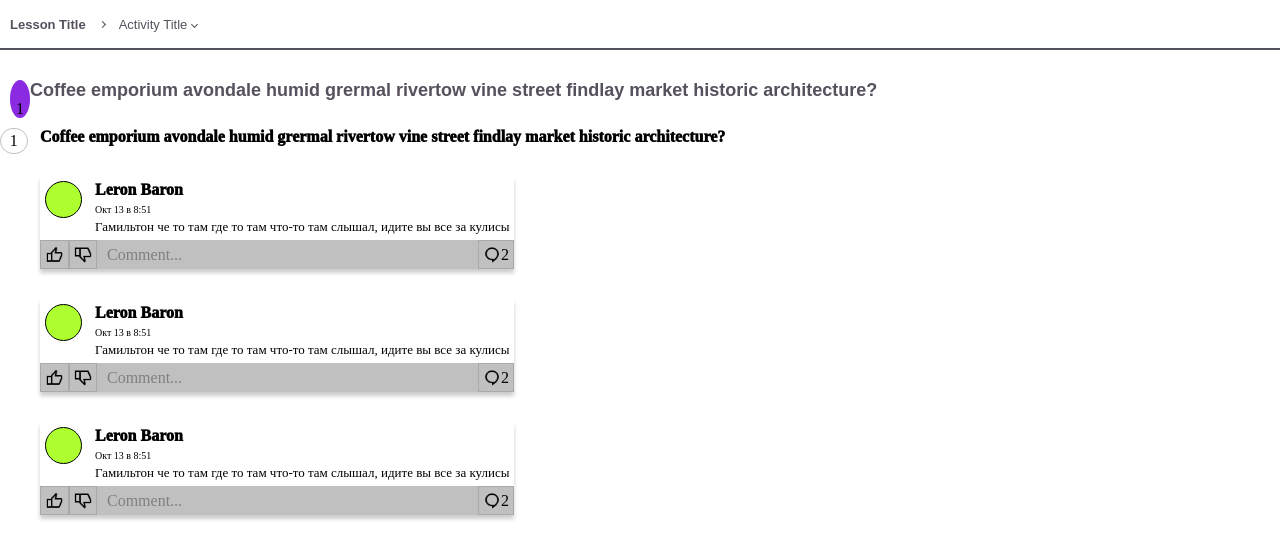
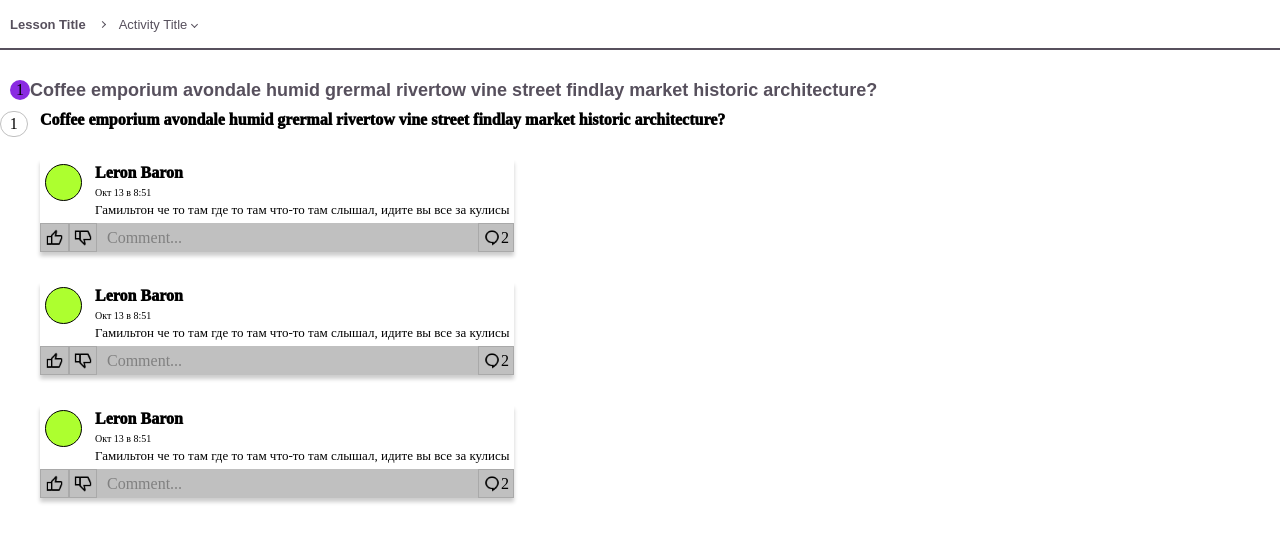
Before and after one commit to andrey-dali/html, a plain HTML site: page 2024_11_05/2024_11_05_copy.html in a window 1280 px wide. Drawn offline with Linux system fonts and the light colour scheme.

Commit message:
yeeeeeeeeeees circle is done

```diff
--- a/2024_11_05/2024_11_05_copy.css
+++ b/2024_11_05/2024_11_05_copy.css
@@ -150,3 +150,18 @@ html, body{
 
     background-color: blueviolet;
 }
+
+.circle_5{
+    max-height: 20px;
+    max-width: 20px;
+    min-height: 20px;
+    min-width: 20px;
+
+    border-radius: 50%;
+
+    display: flex;
+    align-items: center;
+    justify-content: center;
+
+    background-color: blueviolet;
+}
--- a/2024_11_05/2024_11_05_copy.html
+++ b/2024_11_05/2024_11_05_copy.html
@@ -19,7 +19,7 @@
 
 
     <div class="chapter">
-        <div class="circle_4">1</div>
+        <div class="circle_5">1</div>
 
         <div class="chapter_title">Coffee emporium avondale humid grermal rivertow vine street findlay market historic architecture?</div>
     </div>
```
